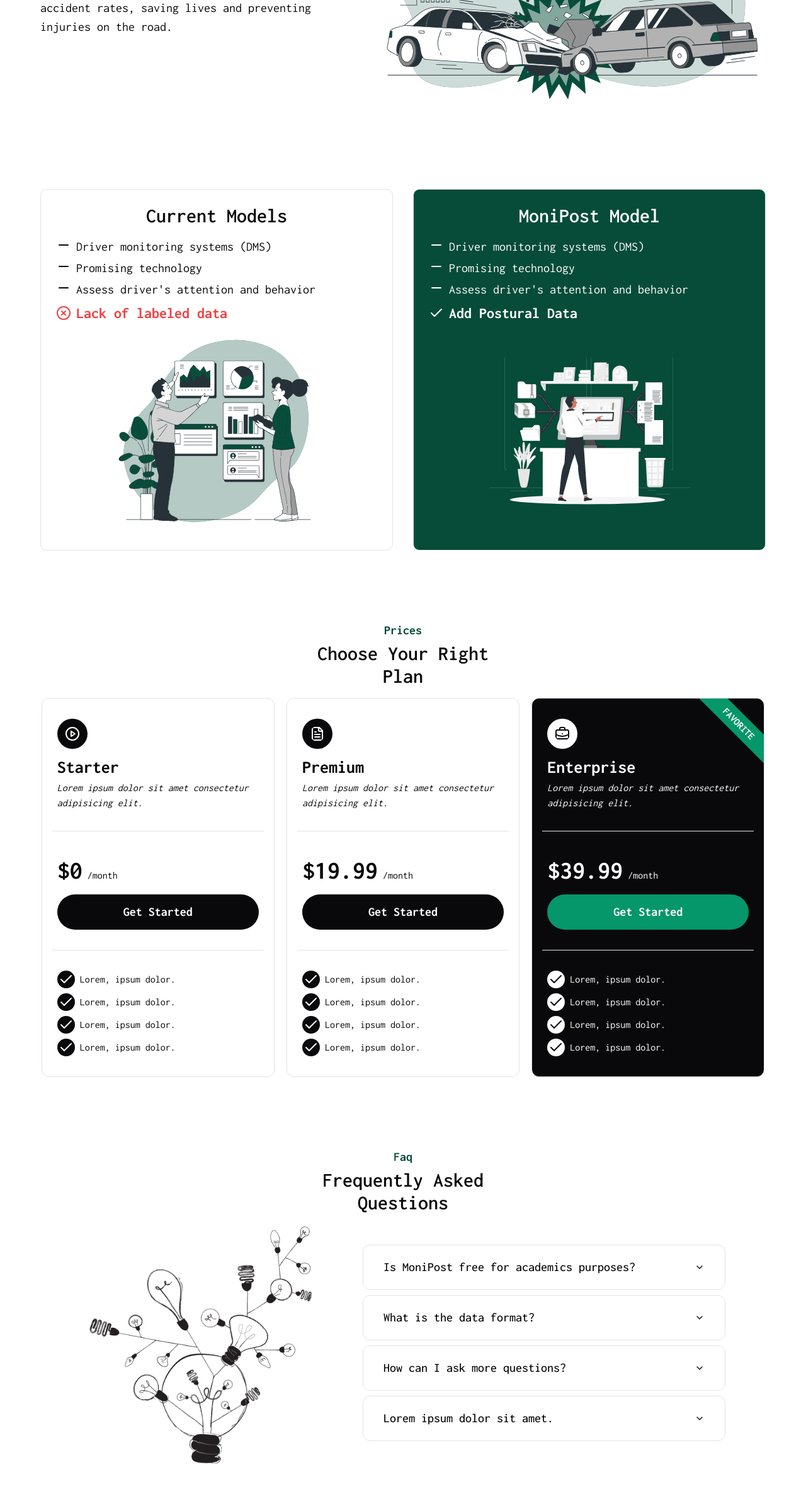
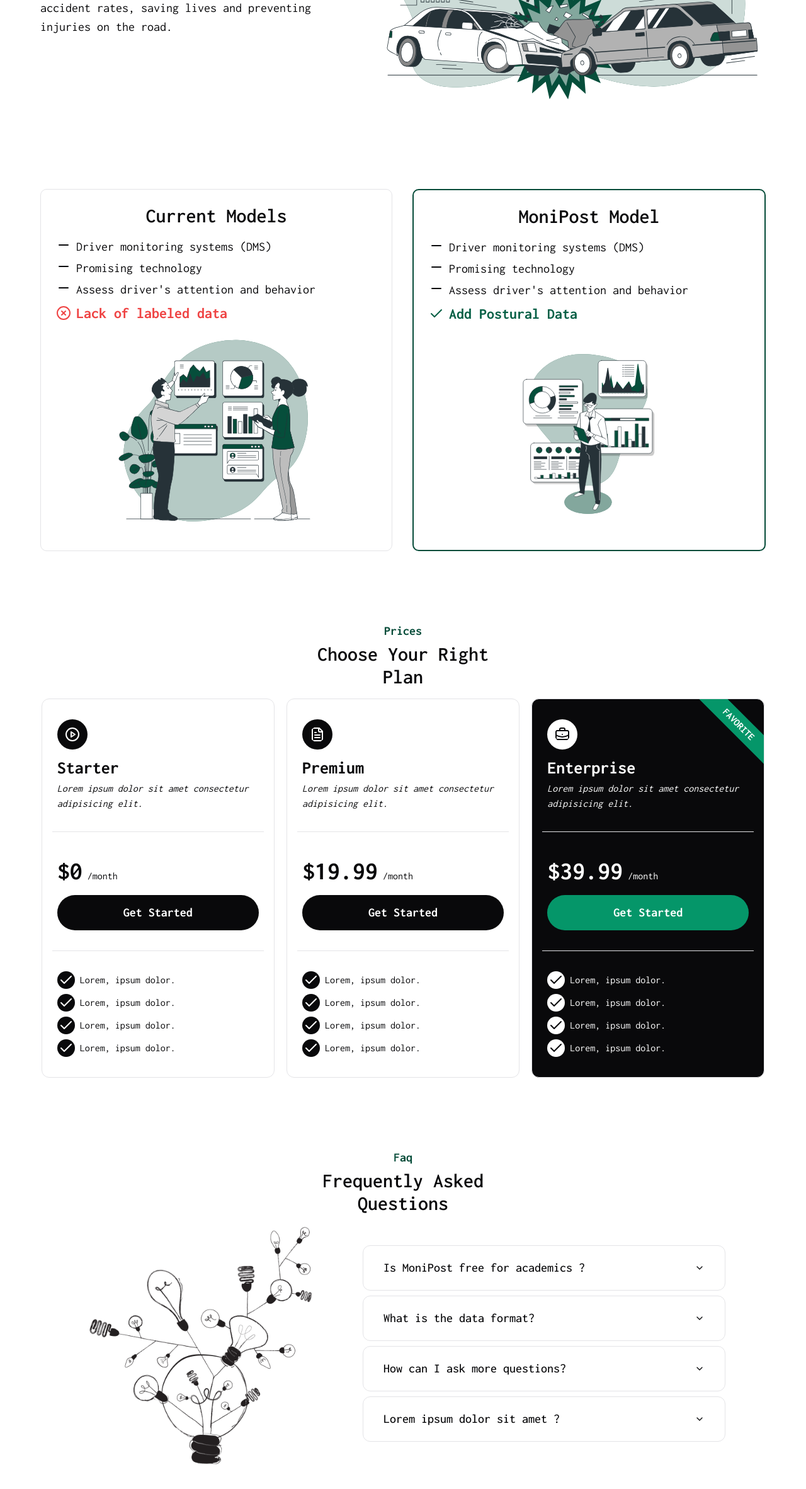
Before and after one commit to SebastienLaurentt/MoniPost, a Next.js app: page / in a window 1280 px wide. Shown: the part 1084-3448 px from the top of the page at 63% size. Built offline with nearby package versions, Linux system fonts and the light colour scheme.

Commit message:
bunch of display update

```diff
--- a/app/globals.css
+++ b/app/globals.css
@@ -55,6 +55,6 @@
   }
 
   h4 {
-    @apply text-xl font-bold;
+    @apply text-sm lg:text-md text-left font-bold;
   }
 }
--- a/components/Sections/Faq.tsx
+++ b/components/Sections/Faq.tsx
@@ -81,7 +81,7 @@ const Faq = () => {
           <Accordion type="single" collapsible>
             <AccordionItem value="item-1">
               <AccordionTrigger>
-                Is MoniPost free for academics purposes?
+                Is MoniPost free for academics ?
               </AccordionTrigger>
               <AccordionContent>
                 Yes, MoniPost is free for academics purposes.
@@ -101,7 +101,7 @@ const Faq = () => {
               </AccordionContent>
             </AccordionItem>
             <AccordionItem value="item-4">
-              <AccordionTrigger>Lorem ipsum dolor sit amet.</AccordionTrigger>
+              <AccordionTrigger>Lorem ipsum dolor sit amet ?</AccordionTrigger>
               <AccordionContent>Lorem ipsum dolor sit amet.</AccordionContent>
             </AccordionItem>
           </Accordion>
--- a/components/Sections/Models.tsx
+++ b/components/Sections/Models.tsx
@@ -62,10 +62,7 @@ const Models = () => {
             <Image src={DmsImg} alt="dms" />
           </div>
         </li>
-        <li
-          id="model2"
-          className="rounded-md border bg-primary p-4 text-secondary-foreground opacity-0 xl:p-6"
-        >
+        <li id="model2" className="rounded-md border-2 border-primary p-4  opacity-0 xl:p-6">
           <h3 className="text-center">MoniPost Model</h3>
           <ul className="my-4 space-y-1">
             <li className="flex flex-row gap-x-2">
@@ -77,7 +74,7 @@ const Models = () => {
             <li className="flex flex-row gap-x-2">
               <Minus /> Assess driver&apos;s attention and behavior
             </li>
-            <li className="flex flex-row items-center gap-x-2 font-bold md:text-md lg:text-lg">
+            <li className="flex flex-row items-center gap-x-2 font-bold text-primary-foreground md:text-md lg:text-lg">
               <Check /> Add Postural Data
             </li>
           </ul>
```
Also changed, not shown: public/images/Postural.svg.
